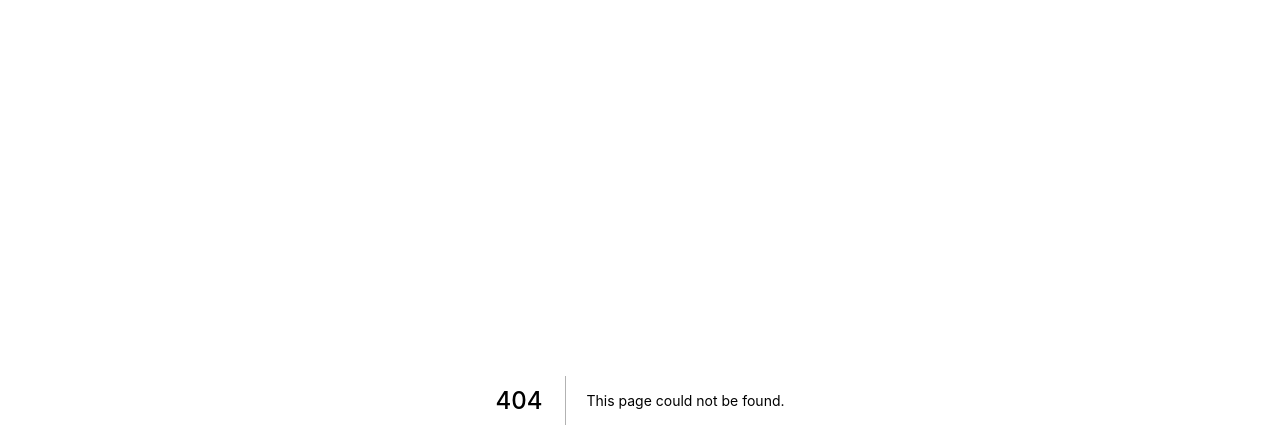
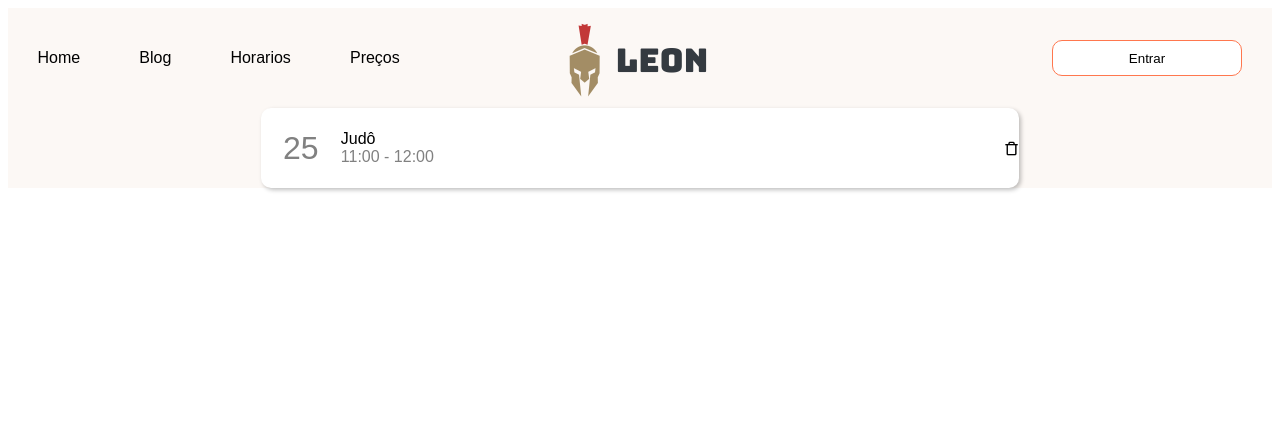
Before and after one commit to MaykonMorais/leon-front, a Next.js app: page /Schedule in a window 1280 px wide. Before the commit this address had no page. Shown: the top 448 px of the page. Built offline with nearby package versions, Linux system fonts and the light colour scheme.

Commit message:
schendule page and component item

```diff
--- /dev/null
+++ b/src/components/Item.jsx
@@ -0,0 +1,49 @@
+import mapPin from '../assets/map-pin.png'
+import trash from '../assets/trash.png'
+
+import Image from 'next/image'
+const Item = () => {
+
+    var number = 25;
+    var title = 'Judô';
+    var subtitle = '11:00 - 12:00' ;
+    var locale = 'Sede Principal' ;
+    var haveLocale = false;
+    var haveTrash = true;
+
+    function renderLocale(){
+            return (
+                <div className="locale">
+                    <Image src={mapPin} width={15} height={15} alt='' />
+                    <span>{locale}</span>
+                </div>
+            );
+    }
+
+    function renderTrash()
+    {
+        return(
+        <Image className="trash" width={15} height={15} src={trash} alt='' />
+        );
+    }
+
+	return (
+			<div className="item">
+
+                <div className="father">
+                 <span className="number">{number}</span>
+
+                    <div className="titles">
+                        <span className="title">{title}</span>
+                        <span className="subtitle">{subtitle}</span>
+                    </div>
+
+                    {haveLocale&&renderLocale()}
+                </div>
+
+                {haveTrash&&renderTrash()}
+            </div>
+	)
+}
+
+export default Item
--- a/src/components/Navbar.jsx
+++ b/src/components/Navbar.jsx
@@ -17,6 +17,7 @@ const Navbar = () => {
 			<div className='right'>
 				<button className='btEntrar'>Entrar</button>
 			</div>
+
 		</div>
 	)
 }
--- /dev/null
+++ b/src/components/item.scss
@@ -0,0 +1,66 @@
+.item {
+    display: flex;
+    margin-left: 20%;
+    margin-right: 20%;
+    font-family: "Montserrat", sans-serif;
+    background-color: #FFFFFF;
+    align-items: center;
+    justify-content: space-between;
+
+    box-shadow: 2px 2px 4px 0px rgba(0,0,0,0.25);
+    border-radius: 10px;
+
+    font-weight: bold;
+
+    .father{
+        display: flex;
+        align-items: center;
+    }
+
+    .number {
+      display: flex;
+      justify-content: space-around;
+      flex: 1;
+      width: 80px;
+      height: 80px;
+      align-items: center;
+
+      color: #818181;
+      font-weight: 100;
+      font-size: 32px;
+    }
+
+    .titles {
+
+        display: flex;
+        align-items: flex-start;
+        justify-content: space-between;
+        font-family: "Montserrat", sans-serif;
+        flex-direction: column;
+        font-weight: lighter;
+        margin-right: 10px;
+
+        .title{
+            font-weight: lighter;
+        }
+
+        .subtitle{
+            color: #818181;
+        }
+
+    }
+
+    .locale{
+
+        margin-left: 5px;
+        width: 40%;
+        height: max-content;
+
+        span{
+            margin-left: 5px;
+            font-weight: lighter;
+        }
+    }
+
+
+}
--- /dev/null
+++ b/src/pages/Schedule.jsx
@@ -0,0 +1,14 @@
+
+import Navbar from '../components/Navbar'
+import Item from '../components/Item'
+
+const LandingPage = () => {
+	return (
+		<div style={{backgroundColor: "#FCF8F5"}}>
+			<Navbar />
+            <Item />
+		</div>
+	)
+}
+
+export default LandingPage
--- a/src/pages/_app.tsx
+++ b/src/pages/_app.tsx
@@ -7,8 +7,9 @@ import '../components/intro.scss'
 import '../components/navbar.scss'
 import '../components/trustedBy.scss'
 import '../components/registerBox.scss'
+import '../components/item.scss'
 
 function MyApp({ Component, pageProps }: AppProps) {
-	return <Component {...pageProps} />
+		return <Component {...pageProps} />
 }
 export default MyApp
```
Also changed, not shown: src/assets/map-pin.png (added), src/assets/trash.png (added).
